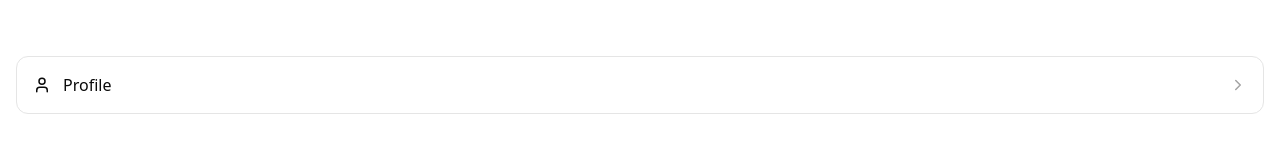
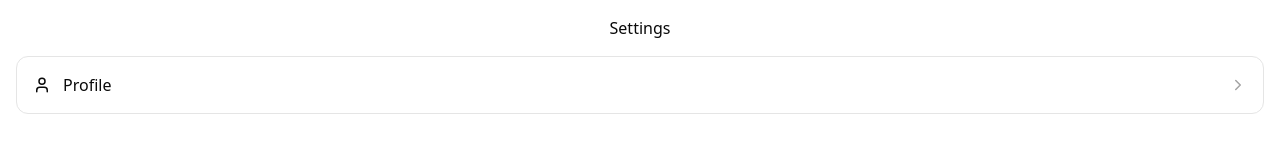
Before and after one commit to kazuito/phenic, a Next.js app: page /settings in a window 1280 px wide. Shown: the top 160 px of the page. Built offline with nearby package versions, Linux system fonts and the light colour scheme.

Commit message:
fix errors

```diff
--- a/src/app/contents/exercises/page.tsx
+++ b/src/app/contents/exercises/page.tsx
@@ -40,7 +40,7 @@ const Page = () => {
 
   return (
     <div className="">
-      <PageHeader title="Exercises" backHref="/contents" />
+      <PageHeader heading="Exercises" backHref="/contents" />
       <div className="px-4">
         <Dialog>
           <DialogTrigger asChild>
--- a/src/app/contents/locations/page.tsx
+++ b/src/app/contents/locations/page.tsx
@@ -33,7 +33,7 @@ const Page = () => {
 
   return (
     <div className="">
-      <PageHeader title="Locations" backHref="/contents" />
+      <PageHeader heading="Locations" backHref="/contents" />
       <div className="px-4">
         <Dialog>
           <DialogTrigger asChild>
--- a/src/app/settings/page.tsx
+++ b/src/app/settings/page.tsx
@@ -10,7 +10,7 @@ type Props = {};
 const Page = ({}: Props) => {
   return (
     <div>
-      <PageHeader title="Settings" hideBack />
+      <PageHeader heading="Settings" hideBack />
       <ListMenu className="px-4">
         <ListMenuGroup>
           <ListMenuItem
--- a/src/app/settings/profile/page.tsx
+++ b/src/app/settings/profile/page.tsx
@@ -14,7 +14,7 @@ const Page = async () => {
 
   return (
     <main className="">
-      <PageHeader title="Profile" backHref="/settings" />
+      <PageHeader heading="Profile" backHref="/settings" />
       <div className="p-4">
         <div className="flex flex-col items-center">
           <Avatar className="size-16">
```
